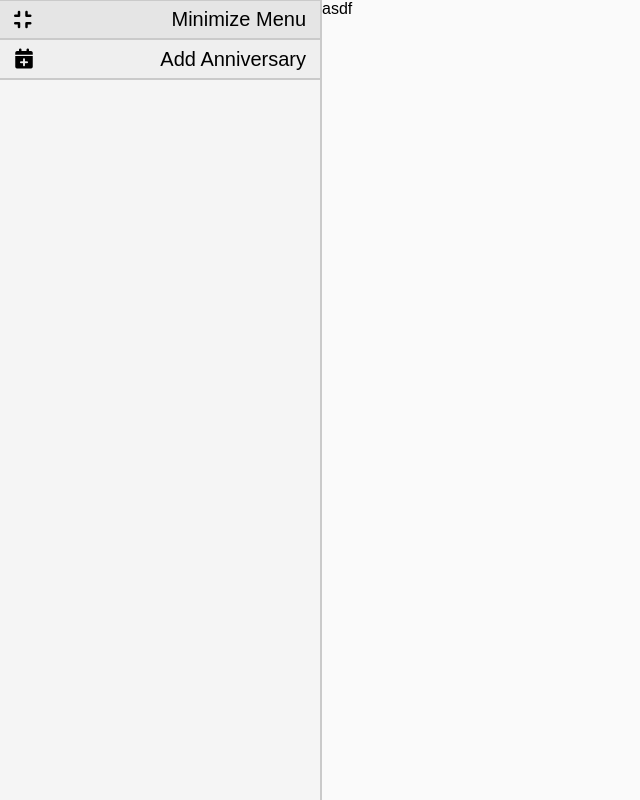
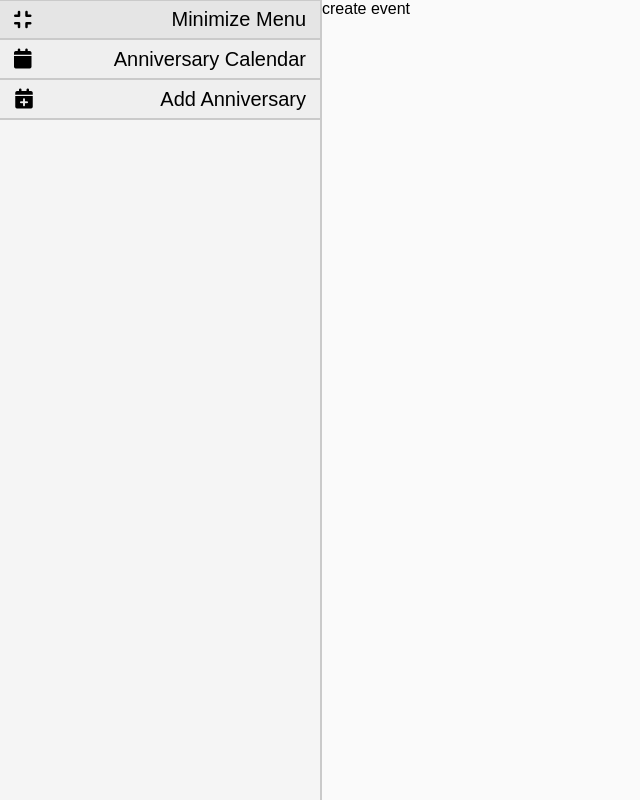
Before and after one commit to willuhmjs/anniversary, a SvelteKit app: page / in a window 1280 px wide. Shown: the whole page, without its empty margins (0-640 px from the left). Built offline with nearby package versions, Linux system fonts and the light colour scheme.

Commit message:
feat: sidebar functionality

```diff
--- /dev/null
+++ b/src/lib/Create.svelte
@@ -0,0 +1,10 @@
+<div>
+    create event
+</div>
+<style>
+    div {
+        flex: 3;
+        min-height: 100vh;
+        background-color: #fafafa;
+    }
+</style>
--- a/src/lib/Content.svelte
+++ b/src/lib/Home.svelte
@@ -1,5 +1,5 @@
 <div>
-asdf
+    calendar
 </div>
 <style>
     div {
--- a/src/lib/Sidebar.svelte
+++ b/src/lib/Sidebar.svelte
@@ -1,6 +1,5 @@
 <script lang="ts">
     let sidebar: HTMLDivElement;
-    let toggleButton: HTMLButtonElement;
     function toggleMenu() {
         if (sidebar) {
             sidebar.classList.toggle('minimized');
@@ -8,14 +7,26 @@
             // todo dont use innerhtml lol
         }
     }
+
+    enum Page {
+        Home,
+        Create,
+        View
+    }
+
+    export let page: Page = Page.Home;
 </script>
 <div bind:this={sidebar} class="maximized">
-<button class="menuButton" bind:this={toggleButton} on:click={toggleMenu}>
+<button class="menuButton" on:click={toggleMenu}>
     <i class="fa-solid fa-compress maximizedIcon"></i>
     <i class="fa-solid fa-bars minimizedIcon"></i>
     <p>Minimize Menu</p>
 </button>
-<button class="menuButton">
+<button class="menuButton" on:click={() => page = Page.Home}>
+    <i class="fa-solid fa-calendar"></i>
+    <p>Anniversary Calendar</p>
+</button>
+<button class="menuButton" on:click={() => page = Page.Create}>
     <i class="fa-solid fa-calendar-plus"></i>
     <p>Add Anniversary</p>
 </button>
--- a/src/routes/+page.svelte
+++ b/src/routes/+page.svelte
@@ -1,10 +1,25 @@
 <script lang="ts">
     import Sidebar from '$lib/Sidebar.svelte';
-    import Content from '$lib/Content.svelte';
+    import Home from '$lib/Home.svelte';
+    import Create from "$lib/Create.svelte";
+
+    enum Page {
+        Home,
+        Create,
+        View
+    }
+
+    let page: Page = Page.Create;
 </script>
 <main>
-    <Sidebar/>
-    <Content/>
+    <Sidebar bind:page={page}/>
+    {#if page === Page.Home}
+        <Home/>
+    {:else if page === Page.Create}
+        <Create/>
+    {:else if page === Page.View}
+        <h1>View</h1>
+    {/if}
 </main>
 <style>
     main {
```
